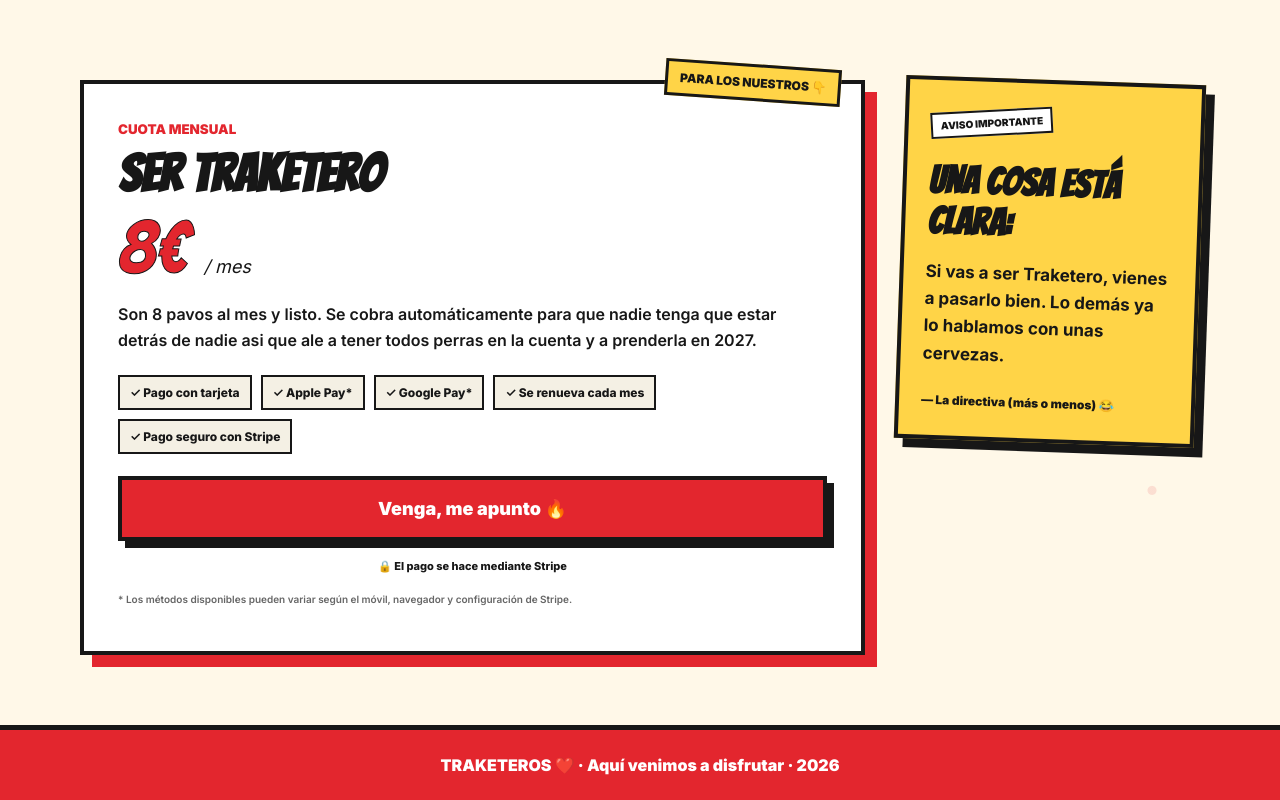
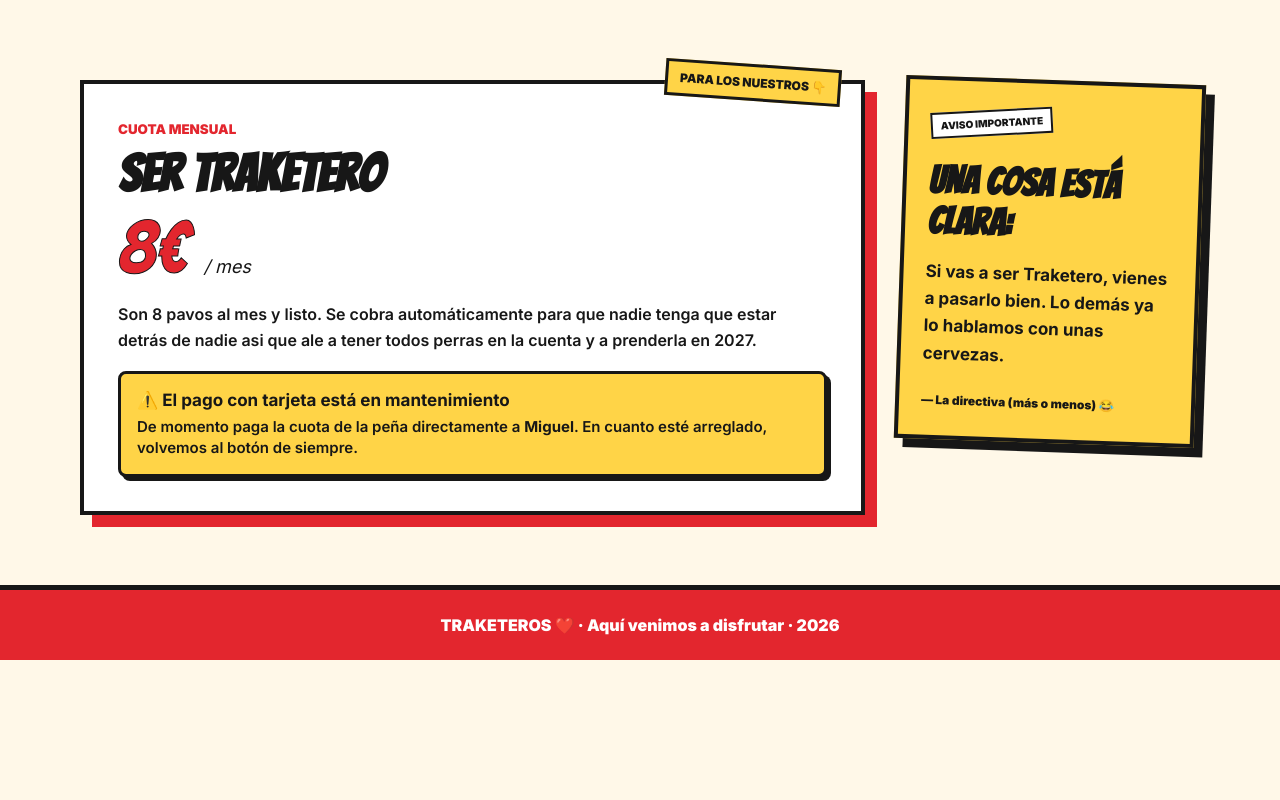
Before and after one commit to adriaan4/traketeros, a website: page public/index.html in a window 1280 px wide. Shown: the part 748-1548 px from the top of the page. After the commit the page ends 1408 px from the top, so only its background shows below. Drawn offline with Linux system fonts and the light colour scheme.

Commit message:
Add files via upload

```diff
--- a/public/index.html
+++ b/public/index.html
@@ -71,22 +71,10 @@
         nadie tenga que estar detrás de nadie asi que ale a tener todos perras en la cuenta y a prenderla en 2027.
       </p>
 
-      <div class="perks">
-        <span>✓ Pago con tarjeta</span>
-        <span>✓ Apple Pay*</span>
-        <span>✓ Google Pay*</span>
-        <span>✓ Se renueva cada mes</span>
-        <span>✓ Pago seguro con Stripe</span>
+      <div class="mantenimiento-pago">
+        <strong>⚠️ El pago con tarjeta está en mantenimiento</strong>
+        <p>De momento paga la cuota de la peña directamente a <b>Miguel</b>. En cuanto esté arreglado, volvemos al botón de siempre.</p>
       </div>
-
-      <button id="pay" type="button">Venga, me apunto 🔥</button>
-
-      <label>🔒 El pago se hace mediante Stripe</label>
-      <div id="payError" role="alert"></div>
-
-      <p class="note">
-        * Los métodos disponibles pueden variar según el móvil, navegador y configuración de Stripe.
-      </p>
     </div>
 
     <aside class="side-note">
--- a/public/styles.css
+++ b/public/styles.css
@@ -1105,3 +1105,23 @@ a.mini {
   .tile { padding: 18px 8px; }
   .tile-emoji { font-size: 28px; }
 }
+
+/* ---------- Aviso de mantenimiento del pago ---------- */
+.mantenimiento-pago {
+  margin-top: 18px;
+  padding: 16px;
+  background: var(--yellow);
+  border: 3px solid var(--black);
+  box-shadow: 4px 4px 0 var(--black);
+  border-radius: 8px;
+}
+.mantenimiento-pago strong {
+  display: block;
+  font-size: 17px;
+  margin-bottom: 6px;
+}
+.mantenimiento-pago p {
+  margin: 0;
+  font-size: 15px;
+  line-height: 1.4;
+}
```
